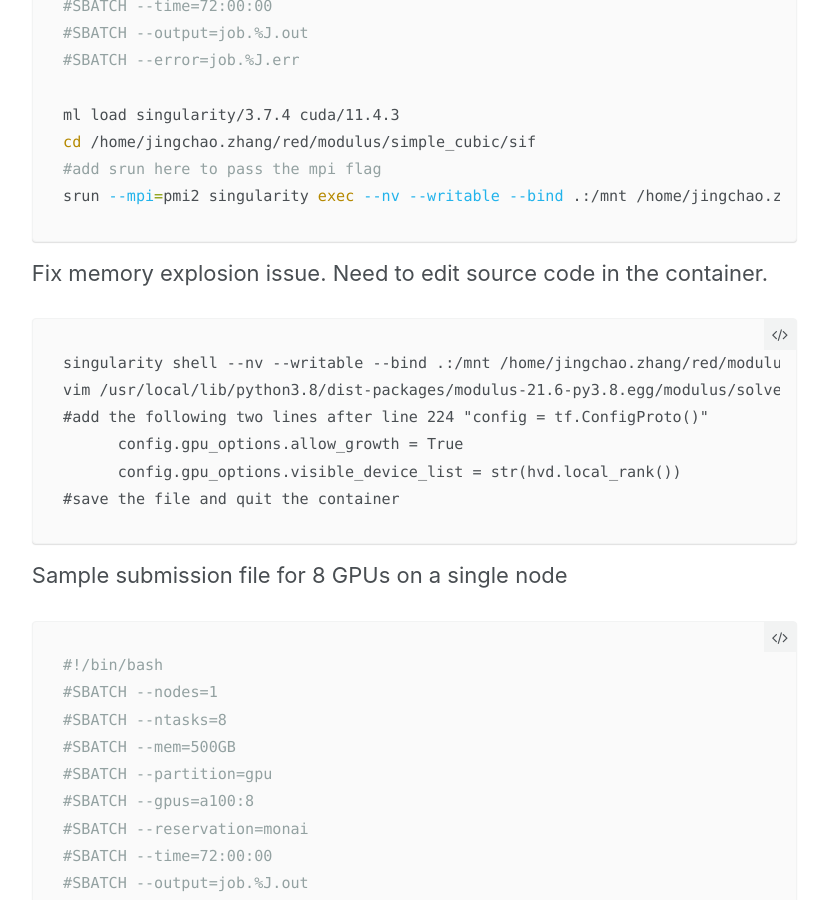
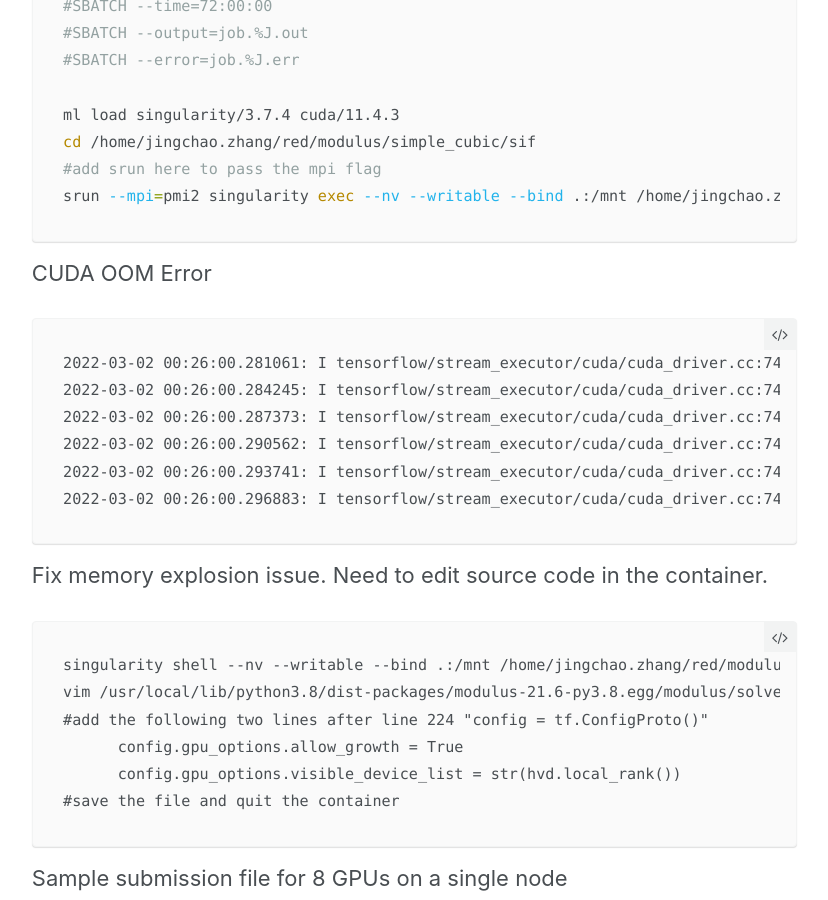
Before and after one commit to JingchaoZhang/JingchaoZhang.github.io, a Jekyll site: the page built from _posts/2022-03-01-NVIDIA Modulus Singularity Run on GPU.md, in a window 1280 px wide and 900 px high, scrolled down 1126 px. Shown: the whole window, without its empty margins (252-1080 px from the left). Built offline with Jekyll 4.4.1, drawn with Linux system fonts in a browser that asks for light colours.

Commit message:
Update 2022-03-01-NVIDIA Modulus Singularity Run on GPU.md

````diff
--- a/_posts/2022-03-01-NVIDIA Modulus Singularity Run on GPU.md
+++ b/_posts/2022-03-01-NVIDIA Modulus Singularity Run on GPU.md
@@ -48,7 +48,15 @@ srun --mpi=pmi2 singularity exec --nv --writable --bind .:/mnt /home/jingchao.zh
 
 
 
-
+CUDA OOM Error
+```bash
+2022-03-02 00:26:00.281061: I tensorflow/stream_executor/cuda/cuda_driver.cc:745] failed to allocate 76.74G (82399395840 bytes) from device: CUDA_ERROR_OUT_OF_MEMORY: out of memory
+2022-03-02 00:26:00.284245: I tensorflow/stream_executor/cuda/cuda_driver.cc:745] failed to allocate 69.07G (74159456256 bytes) from device: CUDA_ERROR_OUT_OF_MEMORY: out of memory
+2022-03-02 00:26:00.287373: I tensorflow/stream_executor/cuda/cuda_driver.cc:745] failed to allocate 62.16G (66743508992 bytes) from device: CUDA_ERROR_OUT_OF_MEMORY: out of memory
+2022-03-02 00:26:00.290562: I tensorflow/stream_executor/cuda/cuda_driver.cc:745] failed to allocate 55.94G (60069154816 bytes) from device: CUDA_ERROR_OUT_OF_MEMORY: out of memory
+2022-03-02 00:26:00.293741: I tensorflow/stream_executor/cuda/cuda_driver.cc:745] failed to allocate 50.35G (54062239744 bytes) from device: CUDA_ERROR_OUT_OF_MEMORY: out of memory
+2022-03-02 00:26:00.296883: I tensorflow/stream_executor/cuda/cuda_driver.cc:745] failed to allocate 45.31G (48656015360 bytes) from device: CUDA_ERROR_OUT_OF_MEMORY: out of memory
+```
 
 Fix memory explosion issue. Need to edit source code in the container.
 ```
````
